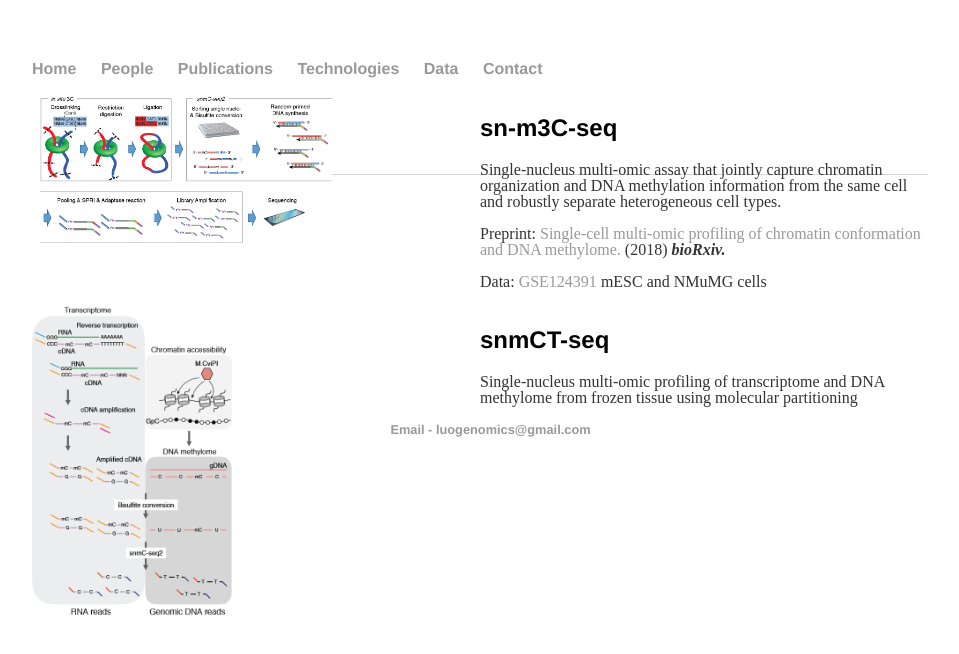
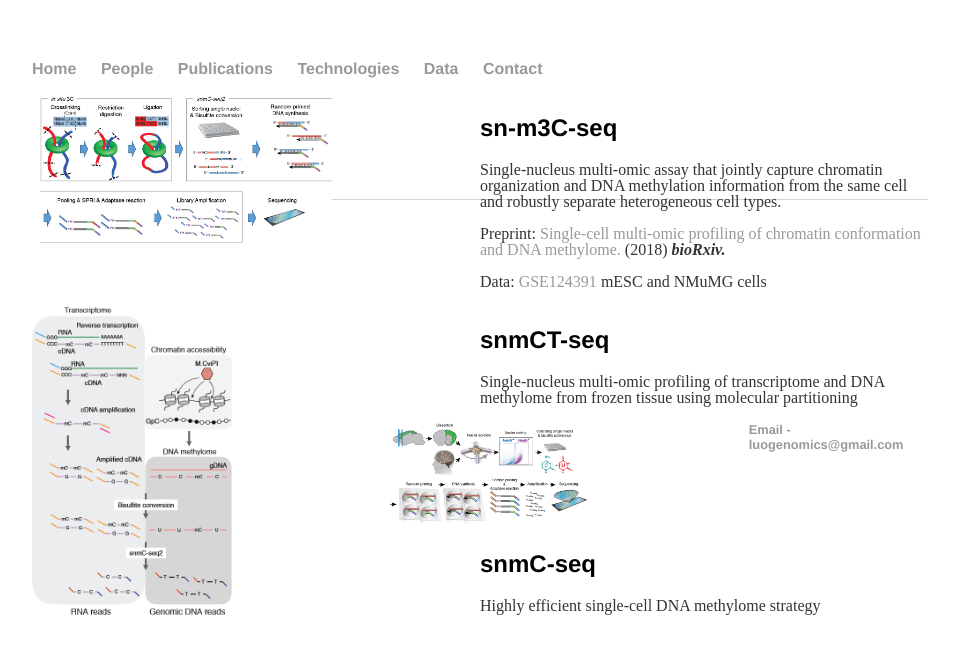
Before and after one commit to luogenomics/luogenomics.github.io, a Jekyll site: the page built from technologies/index.html, in a window 1280 px wide. Shown: the top 654 px of the page, without its empty margins (160-1119 px from the left). Built offline with Jekyll 4.4.1, drawn with Linux system fonts in a browser that asks for light colours.

Commit message:
Update index.html

```diff
--- a/technologies/index.html
+++ b/technologies/index.html
@@ -31,3 +31,17 @@ title: Luo Lab Technologies
   <div class="smallspacer"></div>
   <div class="bigspacer"></div>
 </div>
+
+<div class="projectbox">
+  <div class="projectmediabox pull-left">
+    <a href="">
+      <img width=200 class="projectmedia" src="snmC-seq.png">
+    </a>
+  </div>
+  <div class="projecttextbox pull-right">
+    <h2> snmC-seq </h2>
+    <p> Highly efficient single-cell DNA methylome strategy </p>
+  </div>
+  <div class="smallspacer"></div>
+  <div class="bigspacer"></div>
+</div>
```
